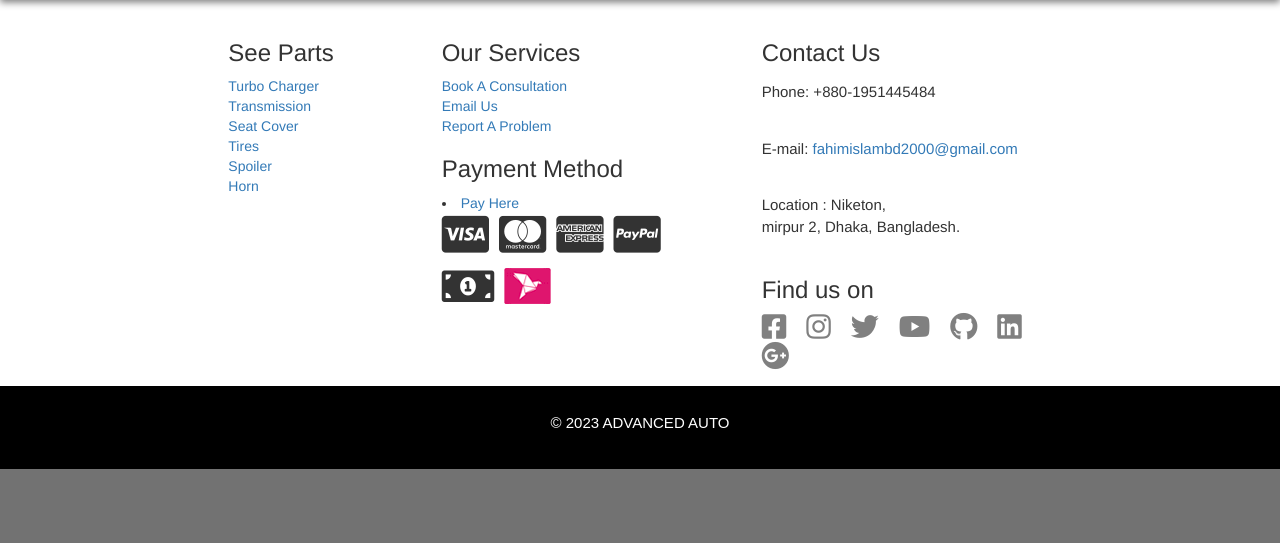
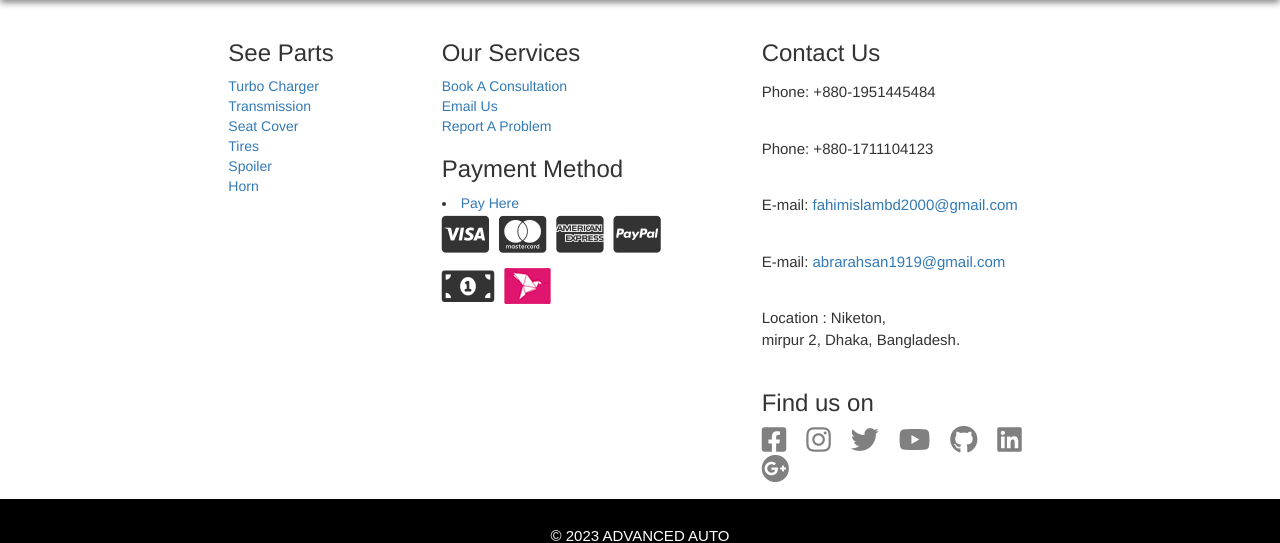
Before and after one commit to Fahim-ok/Car_Service_Appointment_Management_System, a PHP site: page /assginment3/index.php in a window 1280 px wide. Shown: the part 850-1393 px from the top of the page. Before the commit the page ends 1319 px from the top, so only its background shows below. Run offline with PHP 8.4, Linux system fonts and the light colour scheme; some libraries are stand-ins or nearby versions; some web fonts are replaced.

Commit message:
Update footer.php

```diff
--- a/AdvancedCarParts/footer.php
+++ b/AdvancedCarParts/footer.php
@@ -40,7 +40,9 @@
 				<h3 class="check">Contact Us</h3>
 				<ul class="contact ">
 					<li><p>Phone: +880-1951445484</p></li>
+					<li><p>Phone: +880-1711104123</p></li>
 					<li><p>E-mail: <a href="#">fahimislambd2000@gmail.com</a></p></li>
+					<li><p>E-mail: <a href="#">abrarahsan1919@gmail.com</a></p></li>
 					<li><p>Location : Niketon, <br>mirpur 2, Dhaka, Bangladesh.</p></li>
 				</ul>
 				<h3 class="check">Find us on</h3>
```
